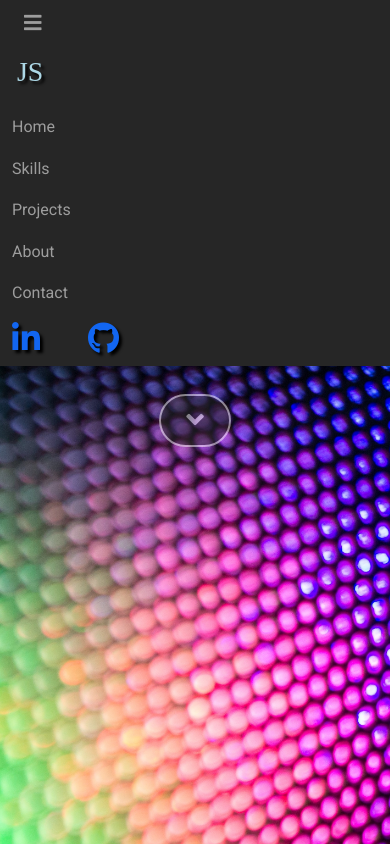
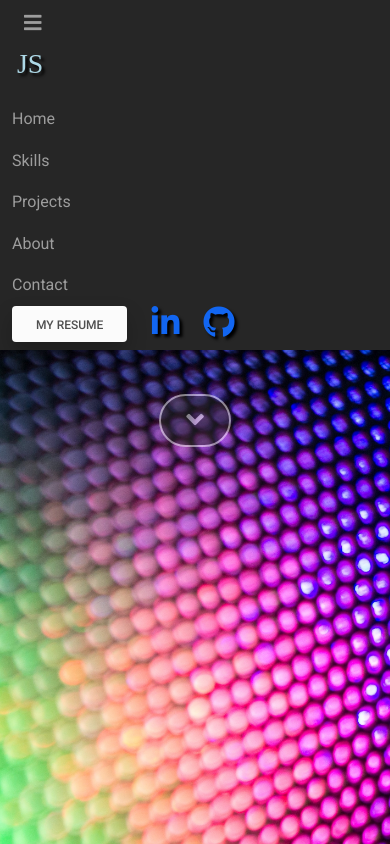
Before and after one commit to jesse318s/jesse-sites, a React (Create React App) app: page / in a window 390 px wide. Both pictures are taken after a click on the button "Toggle navigation". Shown: the top 844 px of the page. Built offline with nearby package versions, Linux system fonts and the light colour scheme.

Commit message:
added a resume button, updated mobile contact nav element

```diff
--- a/src/App.jsx
+++ b/src/App.jsx
@@ -25,11 +25,11 @@ function App() {
                         {/* Collapsible wrapper */}
                         <div className="collapse navbar-collapse" id="navbarSupportedContent">
                             {/* Navbar brand */}
-                            <a className="navbar-brand mt-2 mt-lg-0" href="">
+                            <a className="navbar-brand" href="">
                                 <h1 className="nav_title text_shadow">JS</h1>
                             </a>
                             {/* Left links */}
-                            <ul className="navbar-nav me-auto mb-2 mb-lg-0">
+                            <ul className="navbar-nav me-auto">
                                 <li className="nav-item">
                                     <a className="nav-link" href="">Home</a>
                                 </li>
@@ -52,10 +52,13 @@ function App() {
 
                         {/* Right elements */}
                         <div className="d-flex align-items-center">
-                            <a className="me-5" href="https://www.linkedin.com/in/jesse-sites/">
+                            <a className="btn btn-light me-4 shadow-4-strong" href="https://drive.google.com/file/d/1q_0IETZkUpfSghQxnjyHCSg_JvNHl68_/view?usp=sharing">
+                                My Resume
+                            </a>
+                            <a className="me-4" href="https://www.linkedin.com/in/jesse-sites/">
                                 <i className="fab fa-linkedin-in fa-2x text_shadow"></i>
                             </a>
-                            <a className="me-5" href="https://github.com/jesse318s">
+                            <a className="me-4" href="https://github.com/jesse318s">
                                 <i className="fab fa-github fa-2x text_shadow"></i>
                             </a>
                         </div>
@@ -282,7 +285,8 @@ function App() {
                 </section>
             </main>
 
-            <footer id="contact" className="bg-dark text-light">
+            <footer className="bg-dark text-light">
+            <div id="contact" style={{ position: "relative", bottom: "55px" }}></div>
                 <div className="text-center mb-5">
 
                     <h2 className="mb-5 text_shadow">Contact Me</h2>
```
